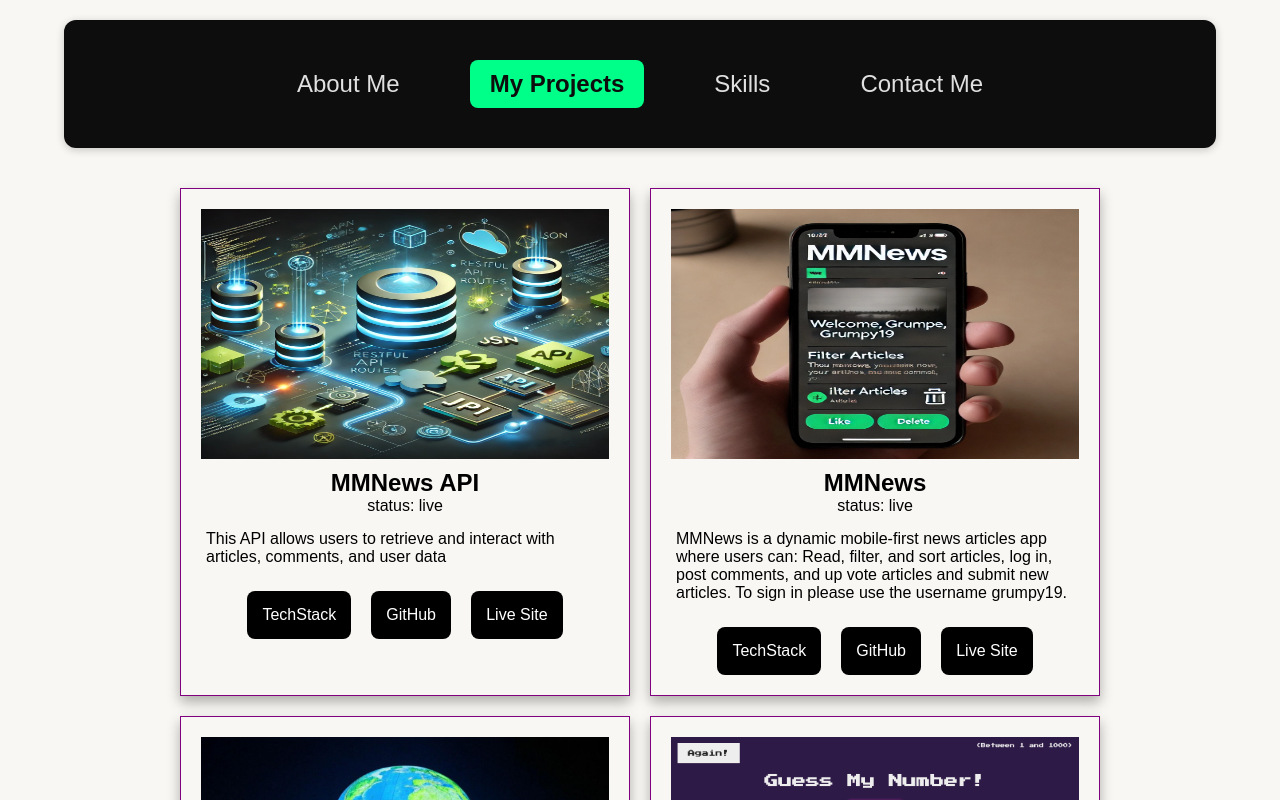
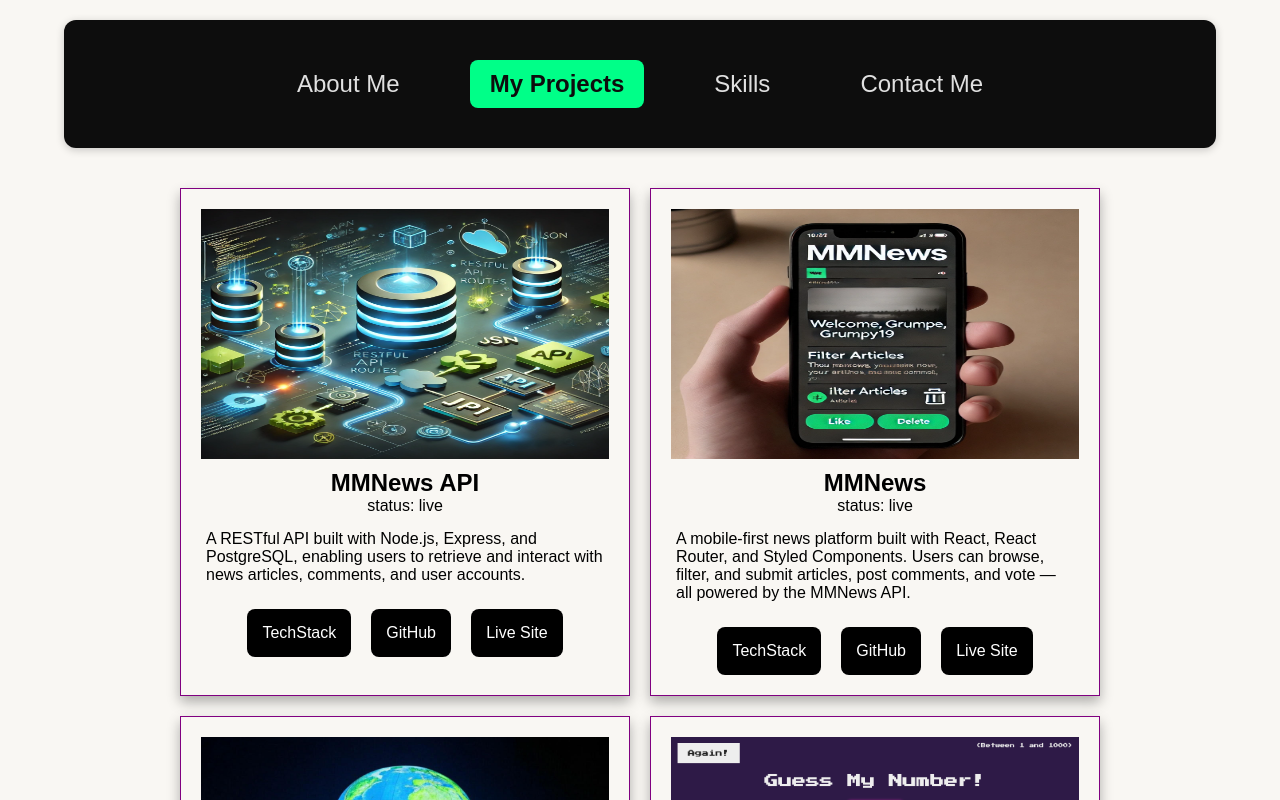
Before and after one commit to markamcfadden/myportfolio, a React (Vite) app: page /projects in a window 1280 px wide. Shown: the top 800 px of the page. Built offline with nearby package versions, Linux system fonts and the light colour scheme.

Commit message:
add info

```diff
--- a/src/components/ProjectList.jsx
+++ b/src/components/ProjectList.jsx
@@ -12,7 +12,7 @@ function ProjectList() {
       title: "MMNews API",
       status: "live",
       description:
-        "This API allows users to retrieve and interact with articles, comments, and user data",
+        "A RESTful API built with Node.js, Express, and PostgreSQL, enabling users to retrieve and interact with news articles, comments, and user accounts.",
       live_link: "https://mnn-jvu9.onrender.com/api",
       github_repo: "https://github.com/markamcfadden/be-nc-news-project",
       tech_stack: ["postgresQL", "express.js", "node.js", "jest", "supertest"],
@@ -23,7 +23,7 @@ function ProjectList() {
       title: "MMNews",
       status: "live",
       description:
-        "MMNews is a dynamic mobile-first news articles app where users can: Read, filter, and sort articles, log in, post comments, and up vote articles and submit new articles. To sign in please use the username grumpy19.",
+        "A mobile-first news platform built with React, React Router, and Styled Components. Users can browse, filter, and submit articles, post comments, and vote — all powered by the MMNews API.",
       live_link: "https://mmnews.netlify.app/",
       github_repo: "https://github.com/markamcfadden/MMNews",
       tech_stack: [
--- a/src/components/Skiils.jsx
+++ b/src/components/Skiils.jsx
@@ -24,6 +24,7 @@ import {
   SiTrello,
   SiFigma,
   SiInsomnia,
+  SiPostman,
 } from "react-icons/si";
 
 function Skills() {
@@ -49,6 +50,7 @@ function Skills() {
       items: [
         { name: "Jest", icon: <SiJest color="#c21325" /> },
         { name: "Supertest", icon: <SiTestinglibrary color="#e33332" /> },
+        { name: "Playwright", icon: null },
       ],
     },
     {
@@ -81,6 +83,7 @@ function Skills() {
         { name: "Jira", icon: <SiJirasoftware color="#0052cc" /> },
         { name: "Figma", icon: <SiFigma color="#a259ff" /> },
         { name: "Insomnia", icon: <SiInsomnia color="#4000bf" /> },
+        { name: "Postman", icon: <SiPostman color="#ff6c37" /> },
       ],
     },
     {
@@ -93,6 +96,10 @@ function Skills() {
     {
       category: "Soft Skills",
       items: [
+        {
+          name: "English (Native speaker)",
+          icon: <Flag code="gb" style={{ width: "2.5rem", height: "2rem" }} />,
+        },
         {
           name: "Spanish (B2 level)",
           icon: <Flag code="es" style={{ width: "2.5rem", height: "2rem" }} />,
@@ -115,7 +122,7 @@ function Skills() {
       provider: "Ozan Ilhan, Udemy",
       description:
         "A complete Software Testing Masterclass, from fundamentals to advanced techniques. Master manual and automated testing, test automation frameworks, API testing, and real-world test strategies. Build expertise in Selenium, Postman, and test reporting tools, while applying QA best practices to professional-grade projects.",
-      status: "In Progress",
+      status: "Completed 30/05/2024",
       certificateLink: null,
     },
     {
```
